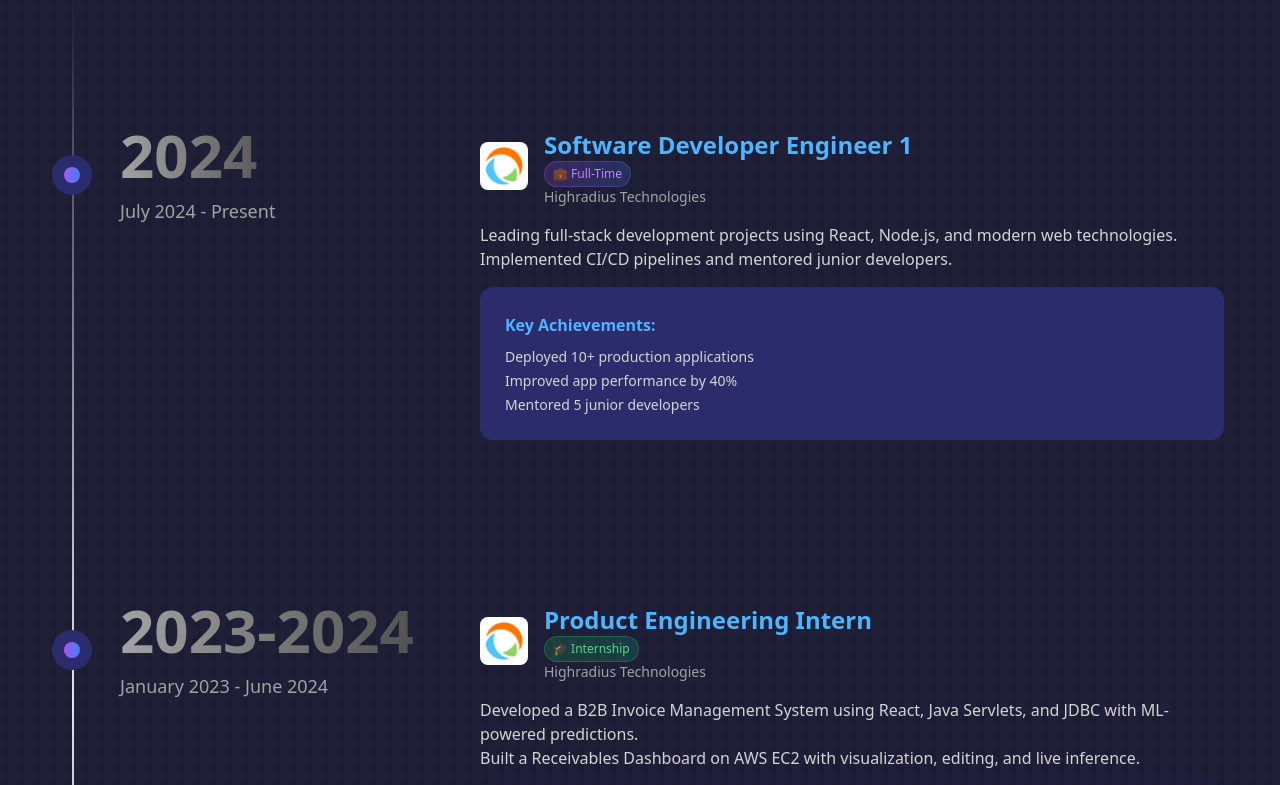
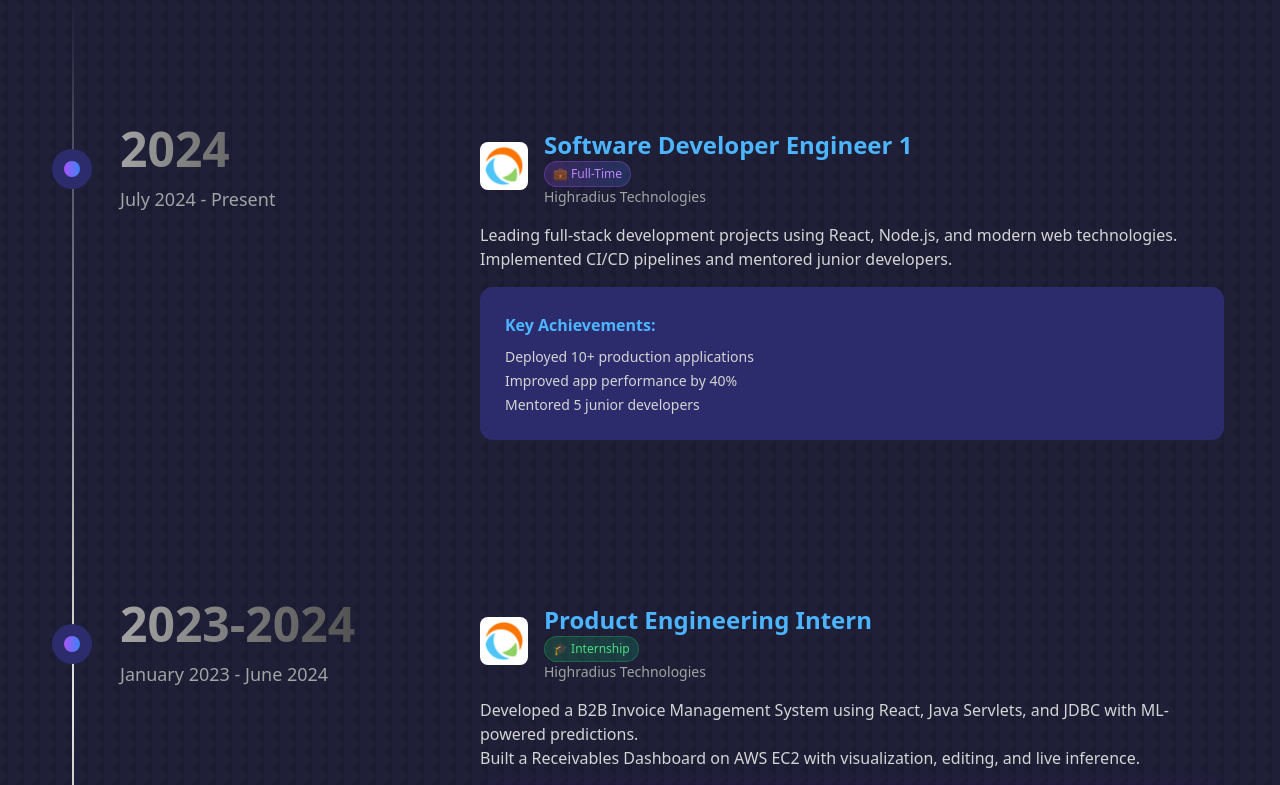
Before and after one commit to Nikhil1479/personal-portfolio, a React (Create React App) app: page / in a window 1280 px wide. Shown: the part 2040-2825 px from the top of the page. Built offline with nearby package versions, Linux system fonts and the light colour scheme.

Commit message:
Adjust Timeline component heading size for improved responsiveness

```diff
--- a/src/components/ui/timeline.jsx
+++ b/src/components/ui/timeline.jsx
@@ -51,7 +51,7 @@
               </div>
               <div className="hidden md:block md:pl-20 transition-all duration-300 group-hover:translate-x-2">
                 <h3
-                  className="text-xl md:text-6xl font-extrabold bg-gradient-to-r from-neutral-400 to-neutral-600 bg-clip-text text-transparent transition-all duration-300 group-hover:from-purple-400 group-hover:to-blue-500">
+                  className="text-xl md:text-5xl font-extrabold bg-gradient-to-r from-neutral-400 to-neutral-600 bg-clip-text text-transparent transition-all duration-300 group-hover:from-purple-400 group-hover:to-blue-500">
                   {item.title}
                 </h3>
                 {item.duration && (
```
